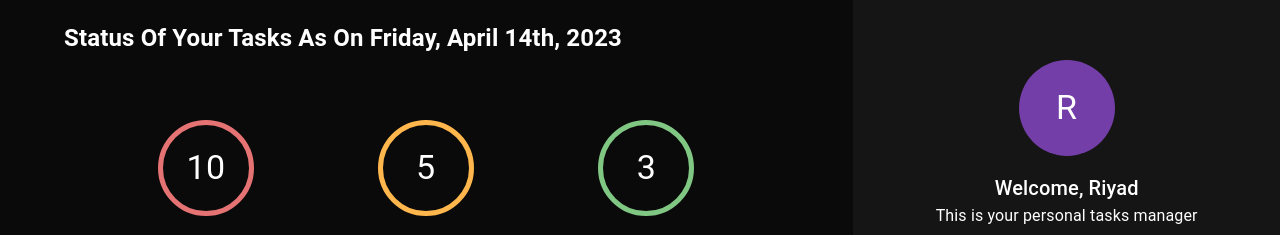
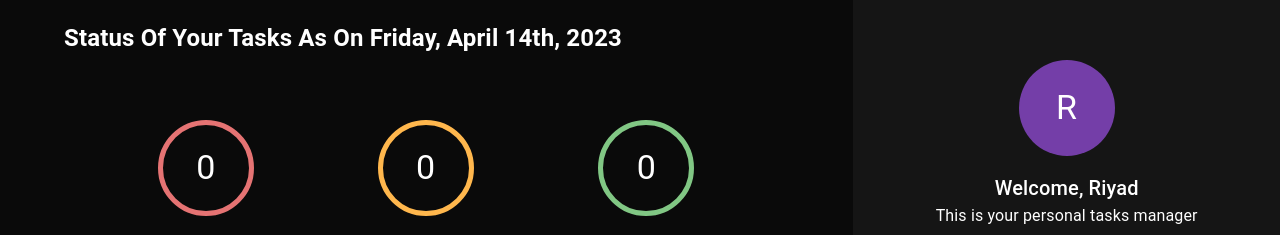
Before and after one commit to riyadsalem/Personal-Tasks-Manager, a React (Create React App) app in the folder TODO/: page / in a window 1280 px wide. Shown: the top 235 px of the page. Built offline with nearby package versions, Linux system fonts and the light colour scheme; no server answers.

Commit message:
Created countTasks Function Reelase #6

```diff
--- a/TODO/src/components/taskArea/index.tsx
+++ b/TODO/src/components/taskArea/index.tsx
@@ -13,6 +13,7 @@ import { useMutation, useQuery } from 'react-query';
 import { sendApiRequest } from '../../helpers/sendApiRequest';
 import { ITaskApi } from './interfaces/ITaskAPI';
 import IUpdateTask from './task/interface/IUpdateTask';
+import { countTasks } from './taskCounter/helpers/countTasks';
 
 export const TaskArea: FC = (): ReactElement => {
   const taskRef = useRef<HTMLElement | null>(null);
@@ -87,13 +88,20 @@ export const TaskArea: FC = (): ReactElement => {
           xs={12}
           mb={8}
         >
-          <TaskCounter count={10} status={Status.todo} />
           <TaskCounter
-            count={5}
+            count={data && countTasks(data, Status.todo)}
+            status={Status.todo}
+          />
+          <TaskCounter
+            count={
+              data && countTasks(data, Status.inProgress)
+            }
             status={Status.inProgress}
           />
           <TaskCounter
-            count={3}
+            count={
+              data && countTasks(data, Status.completed)
+            }
             status={Status.completed}
           />
         </Grid>
--- /dev/null
+++ b/TODO/src/components/taskArea/taskCounter/helpers/countTasks.ts
@@ -0,0 +1,17 @@
+import { ITaskApi } from '../../interfaces/ITaskAPI';
+import { TaskCounterStatusType } from '../interface/ITaskCounter';
+
+export const countTasks = (
+  tasks: ITaskApi[],
+  status: TaskCounterStatusType,
+): number => {
+  if (!Array.isArray(tasks)) {
+    return 0;
+  }
+
+  const totalTasks = tasks.filter((task) => {
+    return task.status === status;
+  });
+
+  return totalTasks.length;
+};
```
